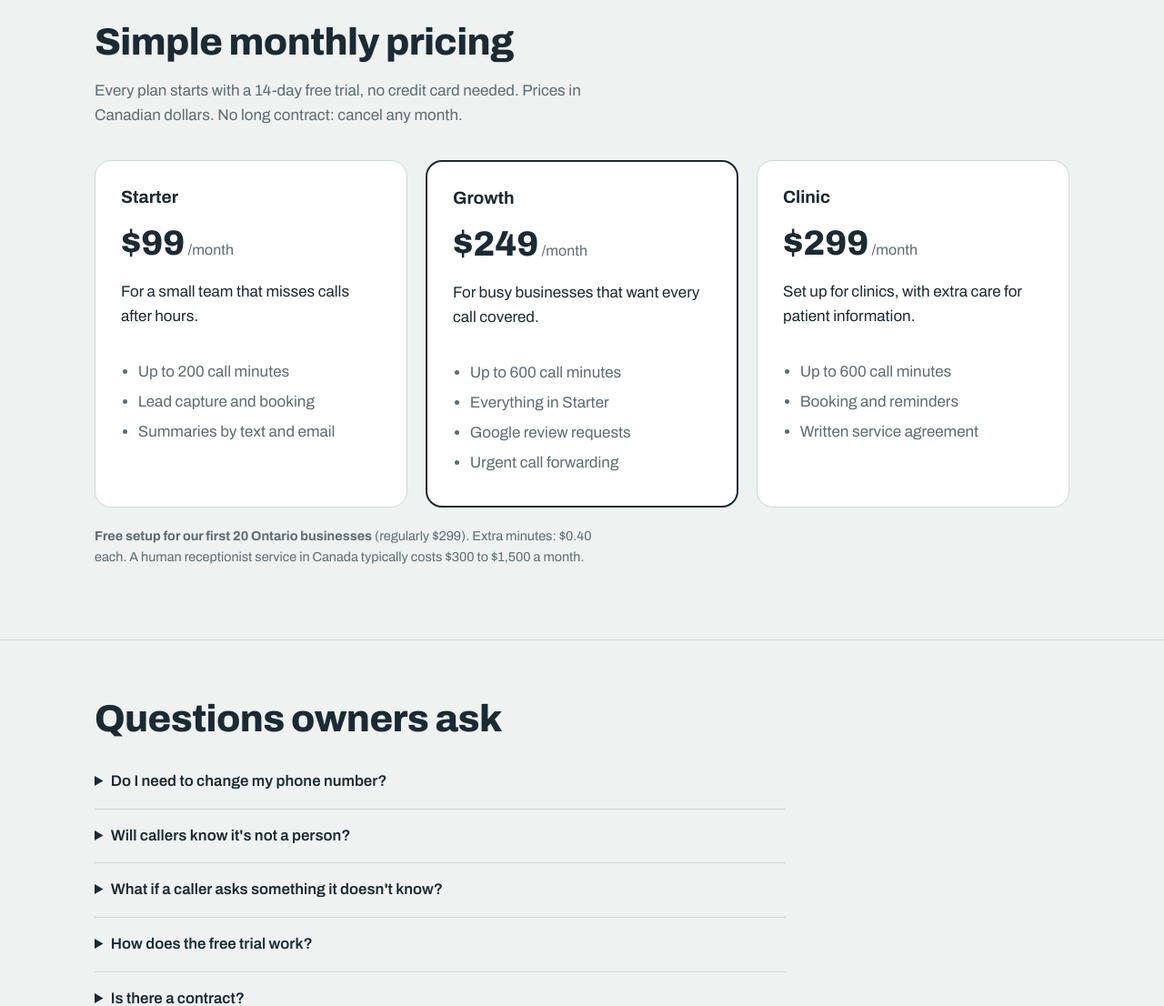
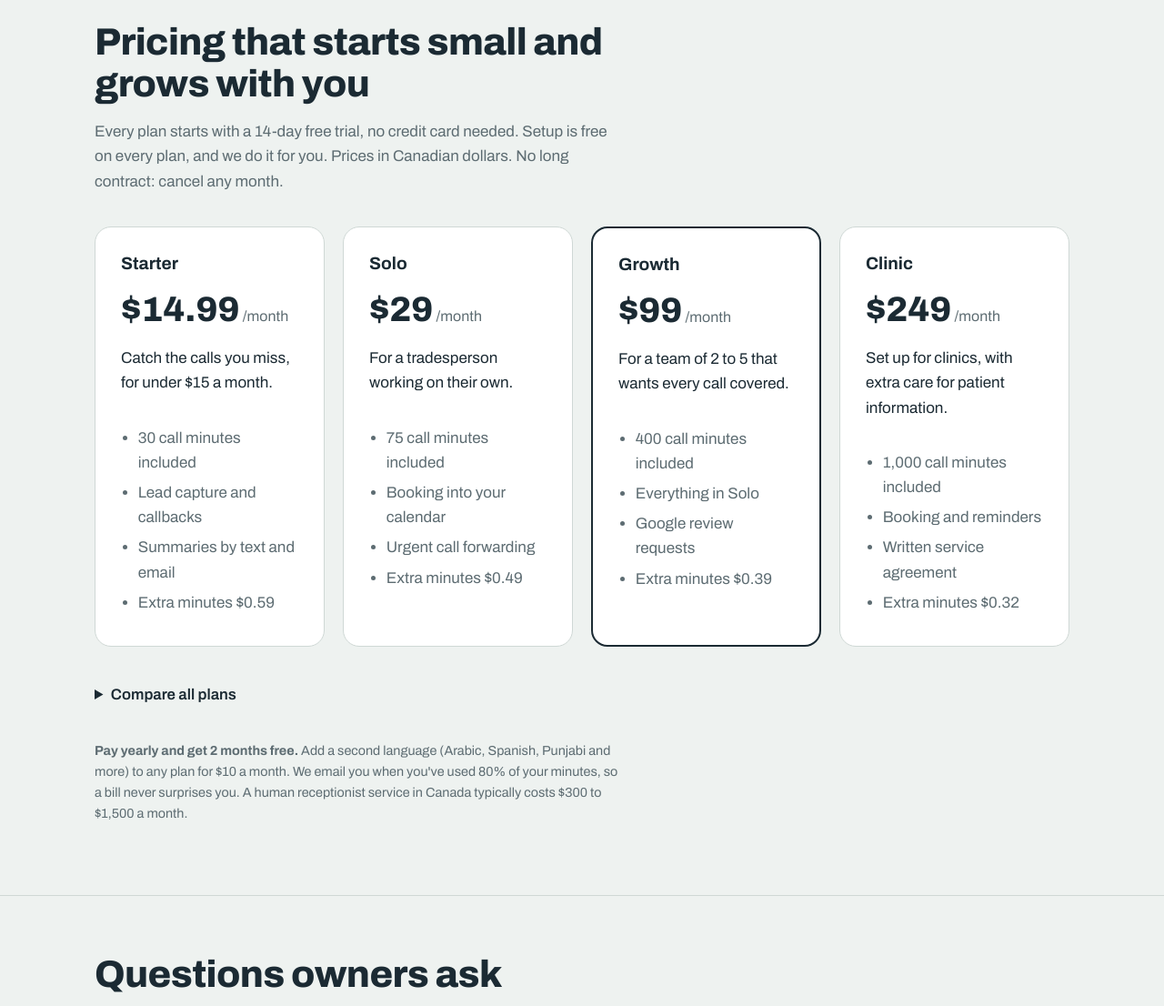
Before and after one commit to terawater9-ops/reception-website, a plain HTML site: page index.html in a window 1280 px wide. Shown: the part 2400-3506 px from the top of the page at 91% size. Drawn offline with Linux system fonts and the light colour scheme.

Commit message:
New pricing: seven plans from $14.99, free setup on every plan, usage alerts
Co-Authored-By: Claude Opus 5.5 <noreply@anthropic.com>
Claude-Session: https://claude.ai/code/session_01TfDn6qxqCJXu6ud2fznrzR

```diff
--- a/index.html
+++ b/index.html
@@ -105,29 +105,52 @@
 
     <section id="pricing" aria-labelledby="pricing-title">
       <div class="wrap">
-        <h2 id="pricing-title">Simple monthly pricing</h2>
-        <p class="intro">Every plan starts with a 14-day free trial, no credit card needed. Prices in Canadian dollars. No long contract: cancel any month.</p>
-        <div class="plans">
+        <h2 id="pricing-title">Pricing that starts small and grows with you</h2>
+        <p class="intro">Every plan starts with a 14-day free trial, no credit card needed. Setup is free on every plan, and we do it for you. Prices in Canadian dollars. No long contract: cancel any month.</p>
+        <div class="plans plans-4">
           <div class="plan">
             <h3>Starter</h3>
-            <div class="price">$99<small> /month</small></div>
-            <p>For a small team that misses calls after hours.</p>
-            <ul><li>Up to 200 call minutes</li><li>Lead capture and booking</li><li>Summaries by text and email</li></ul>
+            <div class="price">$14.99<small> /month</small></div>
+            <p>Catch the calls you miss, for under $15 a month.</p>
+            <ul><li>30 call minutes included</li><li>Lead capture and callbacks</li><li>Summaries by text and email</li><li>Extra minutes $0.59</li></ul>
+          </div>
+          <div class="plan">
+            <h3>Solo</h3>
+            <div class="price">$29<small> /month</small></div>
+            <p>For a tradesperson working on their own.</p>
+            <ul><li>75 call minutes included</li><li>Booking into your calendar</li><li>Urgent call forwarding</li><li>Extra minutes $0.49</li></ul>
           </div>
           <div class="plan featured">
             <h3>Growth</h3>
-            <div class="price">$249<small> /month</small></div>
-            <p>For busy businesses that want every call covered.</p>
-            <ul><li>Up to 600 call minutes</li><li>Everything in Starter</li><li>Google review requests</li><li>Urgent call forwarding</li></ul>
+            <div class="price">$99<small> /month</small></div>
+            <p>For a team of 2 to 5 that wants every call covered.</p>
+            <ul><li>400 call minutes included</li><li>Everything in Solo</li><li>Google review requests</li><li>Extra minutes $0.39</li></ul>
           </div>
           <div class="plan">
             <h3>Clinic</h3>
-            <div class="price">$299<small> /month</small></div>
+            <div class="price">$249<small> /month</small></div>
             <p>Set up for clinics, with extra care for patient information.</p>
-            <ul><li>Up to 600 call minutes</li><li>Booking and reminders</li><li>Written service agreement</li></ul>
+            <ul><li>1,000 call minutes included</li><li>Booking and reminders</li><li>Written service agreement</li><li>Extra minutes $0.32</li></ul>
           </div>
         </div>
-        <p class="fine"><strong>Free setup for our first 20 Ontario businesses</strong> (regularly $299). Extra minutes: $0.40 each. A human receptionist service in Canada typically costs $300 to $1,500 a month.</p>
+        <details class="all-plans">
+          <summary>Compare all plans</summary>
+          <div class="table-wrap">
+            <table>
+              <thead><tr><th scope="col">Plan</th><th scope="col">Price per month</th><th scope="col">Minutes included</th><th scope="col">Extra minute</th><th scope="col">Best for</th></tr></thead>
+              <tbody>
+                <tr><th scope="row">Starter</th><td>$14.99</td><td>30</td><td>$0.59</td><td>Missed and after-hours calls only</td></tr>
+                <tr><th scope="row">Solo</th><td>$29</td><td>75</td><td>$0.49</td><td>One tradesperson</td></tr>
+                <tr><th scope="row">Trades</th><td>$49</td><td>150</td><td>$0.45</td><td>An owner with a helper</td></tr>
+                <tr><th scope="row">Growth</th><td>$99</td><td>400</td><td>$0.39</td><td>A team of 2 to 5</td></tr>
+                <tr><th scope="row">Pro</th><td>$179</td><td>800</td><td>$0.35</td><td>Busy teams, includes a second language</td></tr>
+                <tr><th scope="row">Clinic</th><td>$249</td><td>1,000</td><td>$0.32</td><td>Dental, physio and wellness clinics</td></tr>
+                <tr><th scope="row">Business</th><td>$399</td><td>1,600</td><td>$0.29</td><td>Several locations or high call volume</td></tr>
+              </tbody>
+            </table>
+          </div>
+        </details>
+        <p class="fine"><strong>Pay yearly and get 2 months free.</strong> Add a second language (Arabic, Spanish, Punjabi and more) to any plan for $10 a month. We email you when you've used 80% of your minutes, so a bill never surprises you. A human receptionist service in Canada typically costs $300 to $1,500 a month.</p>
       </div>
     </section>
 
--- a/styles.css
+++ b/styles.css
@@ -255,7 +255,14 @@ h3 { font-size: 1.2rem; line-height: 1.3; margin: 0 0 8px; }
   display: flex;
   flex-direction: column;
 }
+.plans-4 { grid-template-columns: repeat(4, 1fr); }
 .plan.featured { border: 2px solid var(--ink); }
+.all-plans { margin-top: 24px; border-bottom: 0; }
+.all-plans summary { font-weight: 600; }
+.table-wrap { overflow-x: auto; margin-top: 12px; }
+.all-plans table { width: 100%; border-collapse: collapse; font-size: 0.95rem; min-width: 560px; }
+.all-plans th, .all-plans td { text-align: left; padding: 10px 12px; border-bottom: 1px solid var(--line); }
+.all-plans thead th { font-weight: 600; color: var(--muted); }
 .plan .price {
   font-size: 2.4rem;
   font-weight: 800;
@@ -310,6 +317,10 @@ details p { color: var(--muted); margin: 10px 0 0; }
 .site-footer { padding: 28px 0 40px; font-size: 0.9rem; color: var(--muted); }
 .site-footer p { margin: 4px 0; }
 
+@media (max-width: 1100px) {
+  .plans-4 { grid-template-columns: repeat(2, 1fr); }
+}
+
 @media (max-width: 860px) {
   .hero { padding: 48px 0; }
   .hero .wrap, .doors, .plans { grid-template-columns: 1fr; }
```
Also changed, not shown: clinics.html (+1 -1 lines), terms.html (+2 -2 lines), trades.html (+1 -1 lines).
